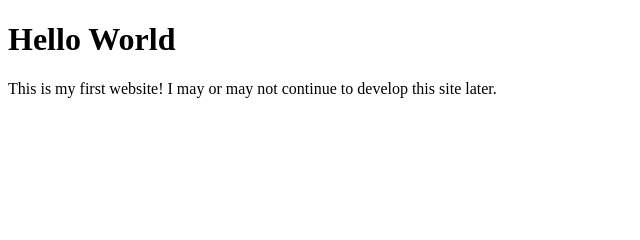
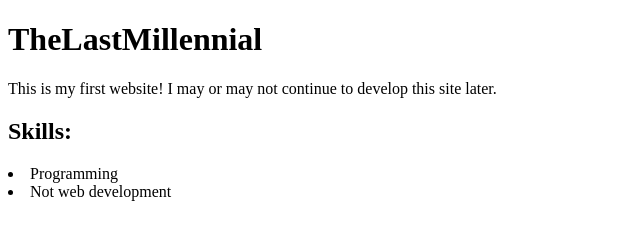
Before and after one commit to TheLastMillennial/thelastmillennial.github.io, a plain HTML site: page index.html in a window 1280 px wide. Shown: the whole page, without its empty margins (0-640 px from the left). Drawn offline with Linux system fonts and the light colour scheme.

Commit message:
Added Stuff
I'm learning, so expect fequent updates.

```diff
--- a/index.html
+++ b/index.html
@@ -1,7 +1,12 @@
 <!DOCTYPE html>
 <html>
 <body>
-<h1>Hello World</h1>
+<h1>TheLastMillennial</h1>
 <p>This is my first website! I may or may not continue to develop this site later.</p>
+<h2>Skills:</h2>
+	<li>Programming</li>
+	<li>Not web development</li>
+
+
 </body>
 </html>
```
